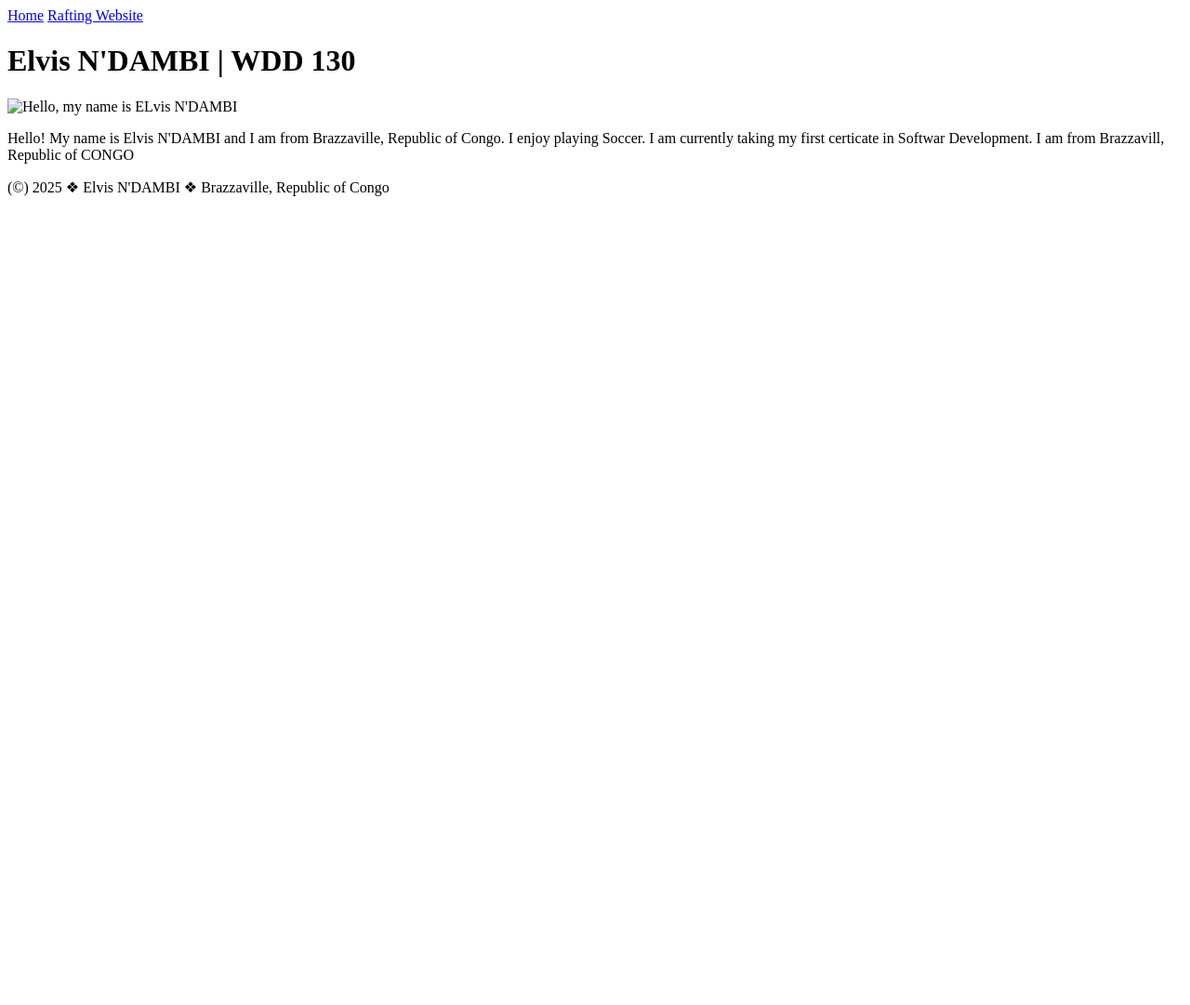
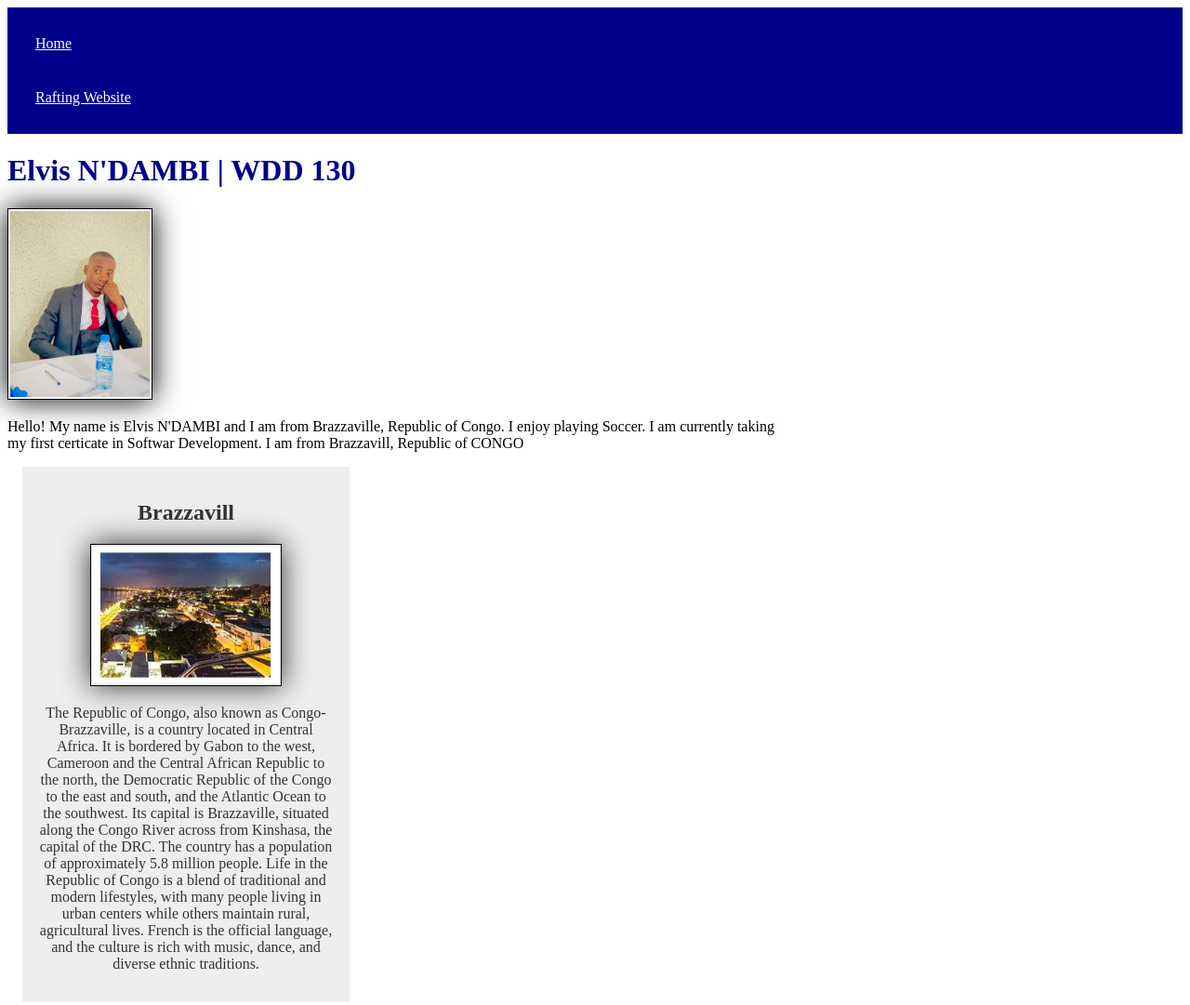
Before and after one commit to elvisndambi/wdd130, a plain HTML site: page index.html in a window 1280 px wide. Shown: the top 1081 px of the page at 93% size. Before the commit the page ends 800 px from the top, so only its background shows below. Drawn offline with Linux system fonts and the light colour scheme.

Commit message:
Home page and css

```diff
--- a/index.html
+++ b/index.html
@@ -5,6 +5,9 @@
     <meta charset="UTF-8">
     <meta name="viewport" content="width=device-width, initial-scale=1.0">
     <title>Elvis N'DAMBI | WDD 130</title>
+    <meta name="description" content="This wesite provide couses to prepare you to pass your certification ">
+    <meta name="autor" content="Elvis NDAMBI">
+    <link rel="stylesheet" href="styles/styles.css">
 </head>
 <body>
     <header>
@@ -15,9 +18,14 @@
     </header>
     <main>
         <h1>Elvis N'DAMBI | WDD 130</h1>
-        <img src="Images/Profile.jpg" alt="Hello, my name is ELvis N'DAMBI" width="200">
+        <img src="images/Photo de profil.jpg" alt="Hello, my name is ELvis N'DAMBI" width="200">
         <p>Hello! My name is Elvis N'DAMBI and I am from Brazzaville, Republic of Congo. I enjoy playing Soccer. I am currently taking my first certicate in Softwar Development. I am from Brazzavill, Republic of CONGO </p>
     </main>
+    <aside>
+        <h2>Brazzavill</h2>
+        <img src="images/OIP.jpg" alt="Brazzaville by night">
+        <p>The Republic of Congo, also known as Congo-Brazzaville, is a country located in Central Africa. It is bordered by Gabon to the west, Cameroon and the Central African Republic to the north, the Democratic Republic of the Congo to the east and south, and the Atlantic Ocean to the southwest. Its capital is Brazzaville, situated along the Congo River across from Kinshasa, the capital of the DRC. The country has a population of approximately 5.8 million people. Life in the Republic of Congo is a blend of traditional and modern lifestyles, with many people living in urban centers while others maintain rural, agricultural lives. French is the official language, and the culture is rich with music, dance, and diverse ethnic traditions.</p>
+    </aside>
     <footer>
         <p>(©) 2025 ❖ Elvis N'DAMBI ❖ Brazzaville, Republic of Congo</p>
     </footer>
--- /dev/null
+++ b/styles/styles.css
@@ -0,0 +1,57 @@
+nav {
+    background-color: darkblue;
+    padding: 10px;
+}
+
+nav a {
+    color: white;
+    display: block;
+    padding: 20px;
+}
+
+h1 {
+    color: darkblue;
+}
+
+img {
+    width: 150px;
+    height: auto;
+    border: 1px solid black;
+    padding: 2px;
+    box-shadow: 0 0 30px;
+}
+p {
+    padding: 10px;
+}
+
+main {
+    max-width: 840px;
+}
+
+aside {
+    width: 20rem;
+    margin: 1rem;
+    border: 1px solid rgb(0 0 0 / 0.2/); /* 1 */
+    padding: 1rem;
+    background-color: #eee;
+    color: #333;
+    text-align: center;
+}
+
+aside img {
+    width: 200px;
+    height: auto;
+}
+
+main img {
+    width: 150px;
+    height: auto;
+}
+
+p { padding: 0;}
+
+footer {
+    margin-top: 15px;
+    border-top: 1px solid #000;
+    text-align: center;
+}
```
Also changed, not shown: images/OIP.jpg (added).
